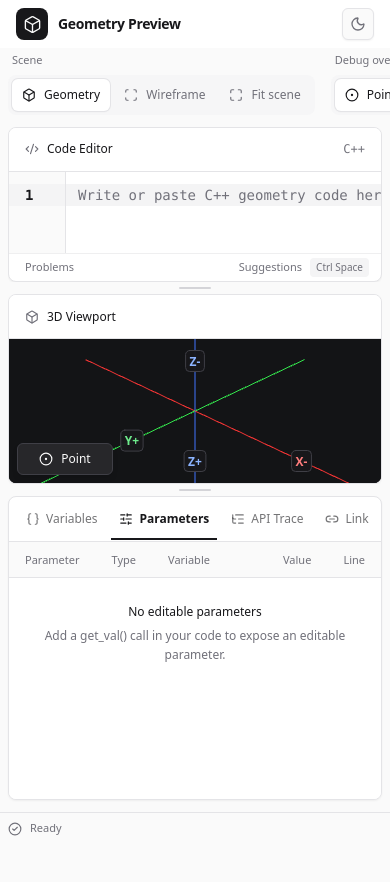
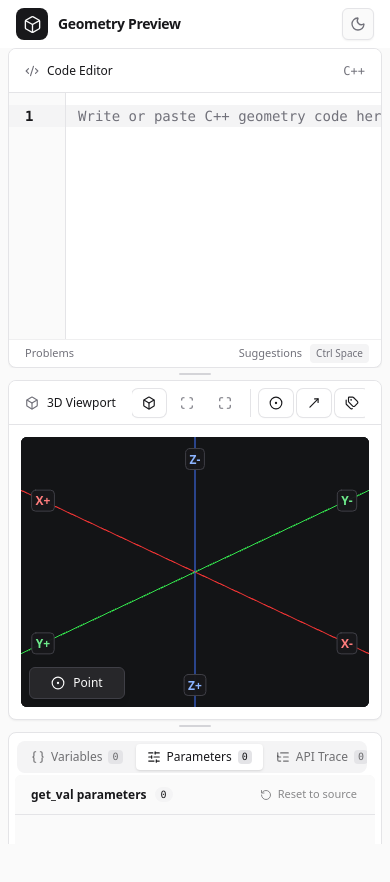
Before and after one commit to PhanVonHohenzollern/3d, a React (Vite) app: page / in a window 390 px wide. Shown: the top 882 px of the page. Before the commit the page ends 844 px from the top, so only its background shows below. Built offline with nearby package versions, Linux system fonts and the light colour scheme.

Commit message:
Match workspace layout and inspector to Pencil design (#18)
* Fix full-height editor workspace layout
* Place preview toolbar inside viewport header
* Add breathing room around viewport content
* Match inspector tabs and parameter form to Pencil design

```diff
--- a/src/components/App.tsx
+++ b/src/components/App.tsx
@@ -23,19 +23,15 @@ export function App() {
     useDockArea(mainWindow.raisedDock, mainWindow.raiseDock);
 
   return (
-    <div className="flex h-dvh w-full flex-col overflow-hidden bg-window select-none [@media(max-height:600px)]:overflow-y-auto">
+    <div className="flex h-dvh w-full flex-col overflow-x-hidden overflow-y-auto bg-window select-none">
       <WorkspaceHeader />
-      <ToolBar items={mainWindow.toolbarItems} />
-      <main
-        ref={mainAreaRef}
-        className="flex min-h-0 flex-1 flex-col px-2 pb-3 sm:px-5 [@media(max-height:600px)]:min-h-[480px]"
-      >
+      <main className="flex min-h-[1000px] flex-1 flex-col px-2 pb-3 sm:px-5 md:min-h-[600px]">
         <div className="min-h-0 flex-1">
           <Splitter
             label="Resize editor and viewport"
             orientation={compact ? 'vertical' : 'horizontal'}
-            initialSizes={[450, 550]}
-            stretchFactors={[45, 55]}
+            initialSizes={compact ? [320, 680] : [330, 670]}
+            stretchFactors={compact ? [0, 1] : [33, 67]}
           >
             <section
               aria-label="Code Editor"
@@ -48,17 +44,19 @@ export function App() {
                 <CodeEditor {...mainWindow.editor} />
               </div>
             </section>
+            <div className="flex h-full min-w-0 flex-col">
+              <div ref={mainAreaRef} className="flex min-h-0 flex-1 flex-col">
                 <section
                   aria-label="3D Viewport"
-              className="flex h-full min-w-0 flex-col overflow-hidden rounded-lg border border-line bg-base shadow-xs"
+                  className="@container/preview flex min-h-0 flex-1 flex-col overflow-hidden rounded-lg border border-line bg-base shadow-xs"
                 >
-              <PanelHeader icon={Box} title="3D Viewport" />
-              <div className="relative min-h-0 flex-1 overflow-hidden bg-viewport">
+                  <PanelHeader icon={Box} title="3D Viewport">
+                    <ToolBar items={mainWindow.toolbarItems} />
+                  </PanelHeader>
+                  <div className="relative m-3 min-h-0 flex-1 overflow-hidden rounded-md bg-viewport">
                     <Viewport3D {...mainWindow.viewport} />
                   </div>
                 </section>
-          </Splitter>
-        </div>
                 <ResizeHandle
                   orientation="horizontal"
                   label="Resize inspector"
@@ -69,6 +67,7 @@ export function App() {
                   onKeyDown={onSeparatorKeyDown}
                 />
                 <DockArea
+                  counts={mainWindow.inspectorCounts}
                   height={dockHeight}
                   title={title}
                   tabs={tabs}
@@ -79,6 +78,10 @@ export function App() {
                     LinkDock: <LinkPanel {...mainWindow.links} />,
                   }}
                 />
+              </div>
+            </div>
+          </Splitter>
+        </div>
       </main>
       <StatusBar model={mainWindow.statusBar} />
     </div>
--- a/src/components/DockArea.tsx
+++ b/src/components/DockArea.tsx
@@ -1,19 +1,6 @@
-import { Braces, Link2, ListTree, SlidersHorizontal } from 'lucide-react';
-import type { ReactNode } from 'react';
-import type { Dock, DockName } from '../types/mainWindow';
+import { Braces, Info, Link2, ListTree, SlidersHorizontal } from 'lucide-react';
+import type { DockAreaProps } from '../types/dockArea';
 import { Tabs, TabsList, TabsTrigger, TabsContent } from './ui/tabs';
-
-interface DockTab extends Dock {
-  selected: boolean;
-  raise: () => void;
-}
-
-interface DockAreaProps {
-  height: number;
-  title: string;
-  tabs: readonly DockTab[];
-  panels: Record<DockName, ReactNode>;
-}
 
 const icons = { VariablesDock: Braces, ParametersDock: SlidersHorizontal, ApiTraceDock: ListTree, LinkDock: Link2 };
 const hints = {
@@ -23,7 +10,7 @@ const hints = {
   LinkDock: 'Configure and preview connectors',
 };
 
-export function DockArea({ height, title, tabs, panels }: DockAreaProps) {
+export function DockArea({ height, title, tabs, counts, panels }: DockAreaProps) {
   const active = tabs.find((tab) => tab.selected);
 
   return (
@@ -31,14 +18,13 @@ export function DockArea({ height, title, tabs, panels }: DockAreaProps) {
       value={active?.name}
       onValueChange={(name) => tabs.find((tab) => tab.name === name)?.raise()}
       aria-label={`${title} inspector`}
-      className="flex min-h-0 shrink-0 flex-col gap-0 overflow-hidden rounded-lg border border-line bg-base shadow-xs"
+      className="@container flex min-h-0 shrink-0 flex-col gap-0 overflow-hidden rounded-lg border border-line bg-base p-1.5 shadow-xs"
       style={{ height }}
     >
-      <div className="flex min-h-11 shrink-0 items-center gap-4 border-b border-line px-2 sm:px-4">
+      <div className="flex h-9 shrink-0 items-center gap-2 pr-2 pl-0.5">
         <TabsList
-          variant="line"
           aria-label="Inspector panels"
-          className="max-w-full justify-start overflow-x-auto p-0 group-data-[orientation=horizontal]/tabs:h-11"
+          className="max-w-full justify-start gap-0.5 overflow-x-auto bg-secondary p-[3px] group-data-[orientation=horizontal]/tabs:h-8"
         >
           {tabs.map((tab) => {
             const Icon = icons[tab.name];
@@ -47,19 +33,23 @@ export function DockArea({ height, title, tabs, panels }: DockAreaProps) {
               <TabsTrigger
                 key={tab.name}
                 value={tab.name}
-                className="shrink-0 rounded-none px-2 text-xs group-data-[orientation=horizontal]/tabs:after:bottom-0 hover:bg-secondary/50 data-[state=active]:font-semibold sm:px-3"
+                className="h-[26px] shrink-0 rounded-sm px-2.5 py-0 text-xs data-[state=active]:bg-base data-[state=active]:font-medium dark:data-[state=active]:bg-base"
               >
                 <Icon className="size-3.5" aria-hidden />
                 {tab.title}
+                {tab.name !== 'LinkDock' && (
+                  <span className="rounded-sm bg-line px-1 font-code text-[10px] tabular-nums">{counts[tab.name]}</span>
+                )}
               </TabsTrigger>
             );
           })}
         </TabsList>
-        <span className="ml-auto hidden text-[11px] text-muted-foreground lg:inline">
+        <span className="ml-auto hidden shrink-0 items-center gap-1.5 text-[11px] text-muted-foreground @3xl:flex">
+          <Info className="size-3.5" aria-hidden />
           {active && hints[active.name]}
         </span>
       </div>
-      <div className="relative min-h-0 flex-1">
+      <div className="relative min-h-0 flex-1 overflow-hidden rounded-md bg-window">
         {tabs.map((tab) => (
           <TabsContent
             key={tab.name}
--- a/src/components/ParameterPanel.tsx
+++ b/src/components/ParameterPanel.tsx
@@ -1,84 +1,88 @@
+import { Minus, Plus, RotateCcw } from 'lucide-react';
 import { useParameterPanel } from '../hooks/useParameterPanel';
 import type { ParameterPanelProps } from '../types/panels';
-import { Cell, HeaderCell, TableView } from './ui/TableView';
+import { Button } from './ui/button';
+import { Input } from './ui/input';
+import { preventDefault } from '../utils/events';
 
 export function ParameterPanel(props: ParameterPanelProps) {
-  const {
-    tableRef,
-    editorRef,
-    headers,
-    valueColumn,
-    rows,
-    selectedRow,
-    currentRow,
-    currentColumn,
-    editor,
-    onMouseDown,
-    onMouseUp,
-    onKeyDown,
-    onEditorChange,
-    onEditorKeyDown,
-    onEditorBlur,
-  } = useParameterPanel(props);
+  const { fields, resetToSource } = useParameterPanel(props);
 
   return (
-    <div className="flex h-full min-h-0 flex-col">
-      <TableView
-        emptyTitle="No editable parameters"
-        emptyMessage={
-          rows.length === 0 ? 'Add a get_val() call in your code to expose an editable parameter.' : undefined
-        }
-        ref={tableRef}
-        onMouseDown={onMouseDown}
-        onMouseUp={onMouseUp}
-        onKeyDown={onKeyDown}
-      >
-        <thead>
-          <tr>
-            {headers.map((header, column) => (
-              <HeaderCell
-                key={header}
-                stretch={column === valueColumn}
-                align={column >= valueColumn ? 'right' : 'left'}
-              >
-                {header}
-              </HeaderCell>
-            ))}
-          </tr>
-        </thead>
-        <tbody>
-          {rows.map((row, index) => (
-            <tr key={index} data-row={index}>
-              {row.texts.map((text, column) => (
-                <Cell
-                  key={column}
-                  column={column}
-                  align={column >= valueColumn ? 'right' : 'left'}
-                  mono={column > 0}
-                  selected={index === selectedRow}
-                  current={index === currentRow && column === currentColumn}
-                  padding={editor?.row === index && column === valueColumn ? 'none' : 'text'}
-                >
-                  {editor?.row === index && column === valueColumn ? (
-                    <input
-                      ref={editorRef}
-                      data-serial={editor.serial}
-                      className="h-8 w-full rounded-sm border border-line-hover bg-base px-4 text-right font-code text-fg outline-none"
-                      value={editor.text}
-                      spellCheck={false}
-                      onChange={onEditorChange}
-                      onKeyDown={onEditorKeyDown}
-                      onBlur={onEditorBlur}
-                    />
-                  ) : (
-                    text
-                  )}
-                </Cell>
-              ))}
-            </tr>
+    <div className="@container/parameters flex h-full min-h-0 flex-col bg-window">
+      <div className="flex min-h-10 shrink-0 items-center gap-2 border-b border-line pr-2 pl-4">
+        <h3 className="text-xs font-semibold">get_val parameters</h3>
+        <span className="rounded-full bg-secondary px-1.5 font-code text-[10px] tabular-nums">{fields.length}</span>
+        <span className="ml-auto hidden text-[11px] text-muted-foreground @min-[650px]/parameters:inline">
+          Enter to apply · Esc to revert
+        </span>
+        <Button
+          variant="ghost"
+          size="sm"
+          className="ml-auto h-7 gap-1.5 px-2 text-[11px] @min-[650px]/parameters:ml-0"
+          disabled={fields.length === 0}
+          onClick={resetToSource}
+        >
+          <RotateCcw className="size-3" aria-hidden />
+          Reset to source
+        </Button>
+      </div>
+      {fields.length === 0 ? (
+        <div className="flex min-h-0 flex-1 flex-col items-center justify-center gap-2 p-4 text-center text-xs">
+          <p className="font-medium">No editable parameters</p>
+          <p className="text-muted-foreground">Add a get_val() call in your code to expose an editable parameter.</p>
+        </div>
+      ) : (
+        <div className="grid grid-cols-1 content-start gap-4 overflow-auto p-4 @min-[340px]/parameters:grid-cols-2 @min-[800px]/parameters:grid-cols-4">
+          {fields.map((field) => (
+            <label key={field.key} className="flex min-w-0 flex-col gap-1.5">
+              <span className="flex items-center justify-between gap-2 text-xs font-medium">
+                <span className="truncate">{field.label}</span>
+                <span className="font-code text-[10px] font-normal text-muted-foreground">{field.line}</span>
+              </span>
+              <span className="flex overflow-hidden rounded-md border border-input bg-base focus-within:ring-2 focus-within:ring-ring">
+                <Input
+                  aria-label={field.label}
+                  className="h-8 rounded-none border-0 px-2 font-code text-xs shadow-none focus-visible:ring-0 md:text-xs"
+                  value={field.value}
+                  spellCheck={false}
+                  onFocus={field.beginEdit}
+                  onChange={(event) => field.change(event.target.value)}
+                  onBlur={field.commit}
+                  onKeyDown={field.onKeyDown}
+                />
+                {field.numeric && (
+                  <>
+                    <Button
+                      aria-label={`Decrease ${field.label}`}
+                      variant="ghost"
+                      size="icon"
+                      className="h-8 w-7 shrink-0 rounded-none border-l border-line text-muted-foreground"
+                      disabled={field.stepDisabled}
+                      onMouseDown={preventDefault}
+                      onClick={field.decrement}
+                    >
+                      <Minus className="size-3" aria-hidden />
+                    </Button>
+                    <Button
+                      aria-label={`Increase ${field.label}`}
+                      variant="ghost"
+                      size="icon"
+                      className="h-8 w-7 shrink-0 rounded-none border-l border-line text-muted-foreground"
+                      disabled={field.stepDisabled}
+                      onMouseDown={preventDefault}
+                      onClick={field.increment}
+                    >
+                      <Plus className="size-3" aria-hidden />
+                    </Button>
+                  </>
+                )}
+              </span>
+              <span className="truncate font-code text-[10px] text-muted-foreground">{field.description}</span>
+            </label>
           ))}
-        </tbody>
-      </TableView>
+        </div>
+      )}
     </div>
   );
 }
--- a/src/components/ToolBar.tsx
+++ b/src/components/ToolBar.tsx
@@ -1,7 +1,7 @@
 import { Box, CircleDot, Eye, EyeOff, Maximize, MoveUpRight, Scan, Tags, type LucideIcon } from 'lucide-react';
 import { useAction } from '../hooks/useAction';
 import type { Action } from '../hooks/mainWindow/Action';
-import type { ActionListItem } from '../types/mainWindow';
+import type { ToolBarProps, ToolBarButtonProps } from '../types/toolbar';
 import { cn } from '../lib/utils';
 import { preventDefault } from '../utils/events';
 import { Button } from './ui/button';
@@ -10,17 +10,17 @@ import { Tooltip, TooltipContent, TooltipProvider, TooltipTrigger } from './ui/t
 const presentation: Record<string, { label: string; icon: LucideIcon; description: string }> = {
   'Show Geometry': { label: 'Geometry', icon: Box, description: 'Show or hide generated geometry.' },
   'Geometry Wireframe': { label: 'Wireframe', icon: Scan, description: 'Display geometry as wireframe.' },
-  'Fit Scene': { label: 'Fit scene', icon: Maximize, description: 'Fit the camera to the scene.' },
+  'Fit Scene': { label: 'Fit', icon: Maximize, description: 'Fit the camera to the scene.' },
   'Show Points': { label: 'Points', icon: CircleDot, description: 'Show or hide point debug markers.' },
   'Show Vectors': { label: 'Vectors', icon: MoveUpRight, description: 'Show or hide vector debug arrows.' },
   'Show Labels': { label: 'Labels', icon: Tags, description: 'Show or hide debug labels.' },
   'Hide Selected': {
-    label: 'Hide selected',
+    label: 'Hide',
     icon: EyeOff,
     description: 'Hide selected point and vector debug overlays.',
   },
   'Show Selected': {
-    label: 'Show selected',
+    label: 'Show',
     icon: Eye,
     description:
       'Restore selected point and vector debug overlays. The Points, Vectors, and Labels toggles still apply.',
@@ -29,7 +29,7 @@ const presentation: Record<string, { label: string; icon: LucideIcon; descriptio
 
 const groupNames = ['Scene', 'Debug overlays', 'Selection visibility'];
 
-function ToolBarButton({ action }: { action: Action }) {
+function ToolBarButton({ action }: ToolBarButtonProps) {
   const { iconText, checkable, checked, shortcutText, trigger } = useAction(action);
   const item = presentation[iconText];
   const Icon = item?.icon;
@@ -44,7 +44,7 @@ function ToolBarButton({ action }: { action: Action }) {
           aria-label={iconText}
           aria-pressed={checkable ? checked : undefined}
           className={cn(
-            'h-8 shrink-0 gap-2 px-3 text-xs focus-visible:ring-2',
+            'h-7 shrink-0 gap-1.5 px-2 text-xs focus-visible:ring-2',
             checked
               ? 'bg-base text-fg shadow-xs ring-1 ring-line hover:bg-base'
               : 'text-muted-foreground hover:bg-base/60 hover:text-fg',
@@ -53,7 +53,7 @@ function ToolBarButton({ action }: { action: Action }) {
           onClick={trigger}
         >
           {Icon && <Icon className="size-3.5" aria-hidden />}
-          {item?.label ?? iconText}
+          <span className="hidden @min-[900px]/preview:inline">{item?.label ?? iconText}</span>
         </Button>
       </TooltipTrigger>
       <TooltipContent side="bottom" sideOffset={8} className="max-w-64">
@@ -69,7 +69,7 @@ function ToolBarButton({ action }: { action: Action }) {
   );
 }
 
-export function ToolBar({ items }: { items: readonly ActionListItem[] }) {
+export function ToolBar({ items }: ToolBarProps) {
   const groups: Action[][] = [[]];
   for (const item of items) {
     if (item === 'separator') groups.push([]);
@@ -78,15 +78,15 @@ export function ToolBar({ items }: { items: readonly ActionListItem[] }) {
 
   return (
     <TooltipProvider delayDuration={300}>
-      <div
-        role="toolbar"
-        aria-label="Preview display"
-        className="flex shrink-0 items-end gap-4 overflow-x-auto px-2 pt-1 pb-3 sm:px-5"
-      >
+      <div role="toolbar" aria-label="Preview display" className="flex min-w-0 items-center gap-2 overflow-x-auto py-1">
         {groups.map((actions, index) => (
-          <div key={index} role="group" aria-label={groupNames[index]} className="flex shrink-0 flex-col gap-1.5">
-            <span className="px-1 text-[11px] font-medium text-muted-foreground">{groupNames[index]}</span>
-            <div className="flex items-center gap-1 rounded-lg bg-secondary/70 p-1">
+          <div
+            key={index}
+            role="group"
+            aria-label={groupNames[index]}
+            className="flex shrink-0 items-center border-l border-line pl-2 first:border-0 first:pl-0"
+          >
+            <div className="flex items-center gap-1">
               {actions.map((action) => (
                 <ToolBarButton key={action.text} action={action} />
               ))}
--- a/src/hooks/mainWindow/MainWindow.ts
+++ b/src/hooks/mainWindow/MainWindow.ts
@@ -1,3 +1,4 @@
+import type { InspectorCounts } from '../../types/dockArea';
 import type { ConnectorPreview } from '../../core/geometry/ConnectorPreview';
 import { PreviewGeometryEngine, type PreviewGeometryScene } from '../../core/geometry/PreviewGeometryEngine';
 import { resolveDebugPointSnapshots, resolveDebugVectorAnchors } from '../../core/runtime/DebugAnchorResolver';
@@ -82,6 +83,7 @@ export class MainWindow extends Observable {
   readonly m_runtime = new GeometryRuntime();
   readonly m_geometryEngine = new PreviewGeometryEngine();
   m_geometryScene: PreviewGeometryScene = { meshes: [], warnings: [] };
+  inspectorCounts: InspectorCounts = { VariablesDock: 0, ParametersDock: 0, ApiTraceDock: 0 };
   m_lastResult: RuntimeResult = emptyRuntimeResult();
   m_currentPreviewLine = 0;
   m_navigatingToTrace = false;
@@ -384,6 +386,12 @@ export class MainWindow extends Observable {
 
       return;
     }
+    this.inspectorCounts = {
+      VariablesDock: result.variables.length,
+      ParametersDock: parameterDefinitions.length,
+      ApiTraceDock: result.apiCalls.length,
+    };
+    this.changed();
     this.m_lastResult = result;
     this.m_currentPreviewLine = line;
 
--- a/src/hooks/parameterPanel/ParameterPanelModel.ts
+++ b/src/hooks/parameterPanel/ParameterPanelModel.ts
@@ -123,6 +123,14 @@ export class ParameterPanelModel extends Observable implements ParameterPanelHan
     return new Map(this.#values);
   }
 
+  resetToSource(): void {
+    this.#userEditedKeys.clear();
+    this.#values.clear();
+    for (const definition of this.#definitions) this.#values.set(definition.name, parameterSeed(definition));
+    this.#rebuildTable();
+    this.#changedCallback?.();
+  }
+
   setChangedCallback(callback: (() => void) | null): void {
     this.#changedCallback = callback;
   }
--- a/src/hooks/useMainWindow.ts
+++ b/src/hooks/useMainWindow.ts
@@ -24,6 +24,7 @@ export function useMainWindow() {
     menus: mainWindow.menus,
     toolbarItems: mainWindow.toolbarItems,
     statusBar: mainWindow.statusBar(),
+    inspectorCounts: mainWindow.inspectorCounts,
     raisedDock: mainWindow.raisedDock(),
     raiseDock: mainWindow.raiseDock,
     editor: {
--- a/src/hooks/useParameterPanel.ts
+++ b/src/hooks/useParameterPanel.ts
@@ -1,103 +1,70 @@
-import {
-  useImperativeHandle,
-  useLayoutEffect,
-  useRef,
-  useState,
-  type ChangeEvent,
-  type FocusEvent,
-  type KeyboardEvent,
-  type MouseEvent,
-} from 'react';
-import { eventModifiers } from '../helpers/keyboard';
-import { isInElement, isInTableHeader, tableCellOf } from '../helpers/tableEvents';
+import { useImperativeHandle, useLayoutEffect, useState, type KeyboardEvent } from 'react';
 import type { ParameterPanelProps } from '../types/panels';
-import { kParameterHeaders, kParameterValueColumn, ParameterPanelModel } from './parameterPanel/ParameterPanelModel';
+import { kParameterValueColumn, ParameterPanelModel } from './parameterPanel/ParameterPanelModel';
 import { useObservable } from './useObservable';
 
 export function useParameterPanel({ onChanged, ref }: ParameterPanelProps) {
   const [model] = useState(() => new ParameterPanelModel());
   useObservable(model);
-  const tableRef = useRef<HTMLDivElement>(null);
-  const editorRef = useRef<HTMLInputElement>(null);
 
   useLayoutEffect(() => {
     model.setChangedCallback(onChanged ?? null);
   }, [model, onChanged]);
   useImperativeHandle(ref, () => model, [model]);
 
-  const editorSerial = model.editor?.serial;
-  useLayoutEffect(() => {
-    if (editorSerial === undefined) return;
-    editorRef.current?.focus();
-    editorRef.current?.select();
-  }, [editorSerial]);
+  const fields = model.rows.map((row, index) => {
+    const value = model.editor?.row === index ? model.editor.text : row.texts[kParameterValueColumn];
+    const numeric = /^(double|float|int|long|short|unsigned|size_t)/.test(row.texts[1]);
 
-  const focusTable = () => tableRef.current?.focus({ preventScroll: true });
-
-  const ignored = (event: MouseEvent) => event.button !== 0 || isInElement(event, 'input') || isInTableHeader(event);
-
-  const onMouseDown = (event: MouseEvent) => {
-    if (ignored(event)) return;
-    event.preventDefault();
-    const { row, column } = tableCellOf(event);
-    if (event.detail === 2) {
-      model.mouseDoubleClick(row, column);
-
-      return;
-    }
-    const closedEditor = model.editor !== null;
-    focusTable();
-    model.mousePress(row, column, eventModifiers(event).control, closedEditor);
+    const beginEdit = () => {
+      if (model.editor?.row !== index) model.edit(index, kParameterValueColumn);
     };
 
-  const onMouseUp = (event: MouseEvent) => {
-    if (ignored(event)) return;
-    const { row, column } = tableCellOf(event);
-    model.mouseRelease(row, column);
+    const commit = () => {
+      if (model.editor?.row === index) model.commitEditor();
     };
 
-  const onKeyDown = (event: KeyboardEvent) => {
-    if (event.target !== tableRef.current || event.altKey || event.ctrlKey || event.metaKey) return;
-    if (model.keyPress(event.key, event.shiftKey)) event.preventDefault();
+    const change = (text: string) => {
+      beginEdit();
+      model.editorTextEdited(text);
     };
 
-  const onEditorChange = (event: ChangeEvent<HTMLInputElement>) => model.editorTextEdited(event.target.value);
+    const step = (amount: number) => {
+      const number = Number(value);
+      if (!value.trim() || !Number.isFinite(number)) return;
+      change(String(number + amount));
+      commit();
+    };
 
-  const onEditorKeyDown = (event: KeyboardEvent<HTMLInputElement>) => {
+    const onKeyDown = (event: KeyboardEvent<HTMLInputElement>) => {
       if (event.key === 'Enter') {
         event.preventDefault();
-      model.commitEditor();
-      focusTable();
+        commit();
+        event.currentTarget.blur();
       } else if (event.key === 'Escape') {
         event.preventDefault();
         event.stopPropagation();
         model.revertEditor();
-      focusTable();
-    } else if (event.key === 'Tab') {
-      event.preventDefault();
-      model.commitEditorAndMove(event.shiftKey);
-      if (!model.editor) focusTable();
+        event.currentTarget.blur();
       }
     };
 
-  const onEditorBlur = (event: FocusEvent<HTMLInputElement>) =>
-    model.commitEditor(Number(event.currentTarget.dataset.serial));
+    return {
+      key: `${row.key}:${row.line}:${row.texts[2]}`,
+      label: row.texts[0],
+      line: `L${row.line}`,
+      description: `${row.texts[1]} ${row.texts[2]}`,
+      value,
+      numeric,
+      stepDisabled: !value.trim() || !Number.isFinite(Number(value)),
+      beginEdit,
+      change,
+      commit,
+      onKeyDown,
+      decrement: () => step(-1),
+      increment: () => step(1),
+    };
+  });
 
-  return {
-    tableRef,
-    editorRef,
-    headers: kParameterHeaders,
-    valueColumn: kParameterValueColumn,
-    rows: model.rows,
-    selectedRow: model.selectedRow,
-    currentRow: model.currentRow,
-    currentColumn: model.currentColumn,
-    editor: model.editor,
-    onMouseDown,
-    onMouseUp,
-    onKeyDown,
-    onEditorChange,
-    onEditorKeyDown,
-    onEditorBlur,
-  };
+  return { fields, resetToSource: () => model.resetToSource() };
 }
--- /dev/null
+++ b/src/types/dockArea.ts
@@ -0,0 +1,17 @@
+import type { ReactNode } from 'react';
+import type { Dock, DockName } from './mainWindow';
+
+export interface DockTab extends Dock {
+  selected: boolean;
+  raise: () => void;
+}
+
+export type InspectorCounts = Record<Exclude<DockName, 'LinkDock'>, number>;
+
+export interface DockAreaProps {
+  height: number;
+  title: string;
+  tabs: readonly DockTab[];
+  counts: InspectorCounts;
+  panels: Record<DockName, ReactNode>;
+}
--- /dev/null
+++ b/src/types/toolbar.ts
@@ -0,0 +1,10 @@
+import type { Action } from '../hooks/mainWindow/Action';
+import type { ActionListItem } from './mainWindow';
+
+export interface ToolBarProps {
+  items: readonly ActionListItem[];
+}
+
+export interface ToolBarButtonProps {
+  action: Action;
+}
```
Also changed, not shown: src/components/PanelHeader.tsx (+4 -13 lines), src/types/panelHeader.ts (added, +8 -0 lines), 1 other file (tests, documents, lock files or other folders). Lines whose indentation alone changed are shown as unchanged.
